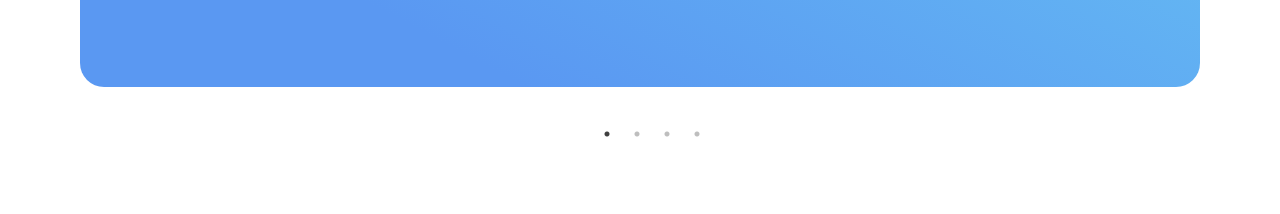
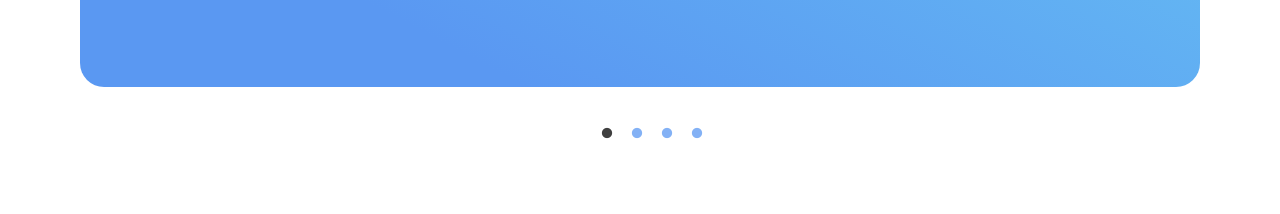
Before and after one commit to digimori/reactTrafalgar, a React (Vite) app in the folder vite-project/: page / in a window 1280 px wide. Shown: the part 3600-3814 px from the top of the page. Built offline with nearby package versions, Linux system fonts and the light colour scheme; the HTML template or start-up script is replaced by a standard one.

Commit message:
Style adjustment on navigation dots to make them easier to click.

```diff
--- a/vite-project/src/components/Testimonials/Testimonials.css
+++ b/vite-project/src/components/Testimonials/Testimonials.css
@@ -19,6 +19,12 @@ ul.slick-dots {
   display: block;
 }
 
+ul.slick-dots li > button::before {
+  color: #5a98f2;
+  opacity: 0.75;
+  font-size: 12px;
+}
+
 button.slick-arrow,
 button .slick-next {
   display: none;
```
